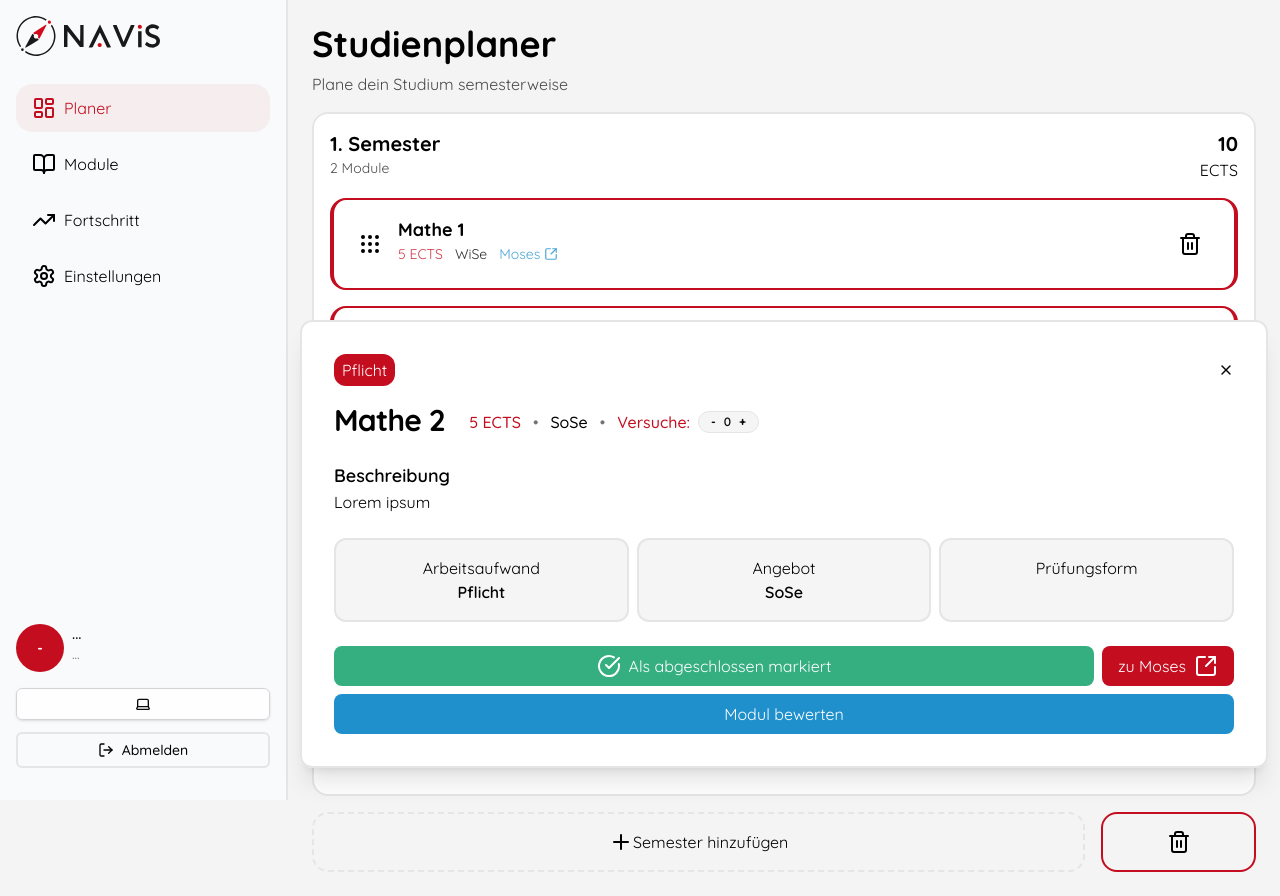
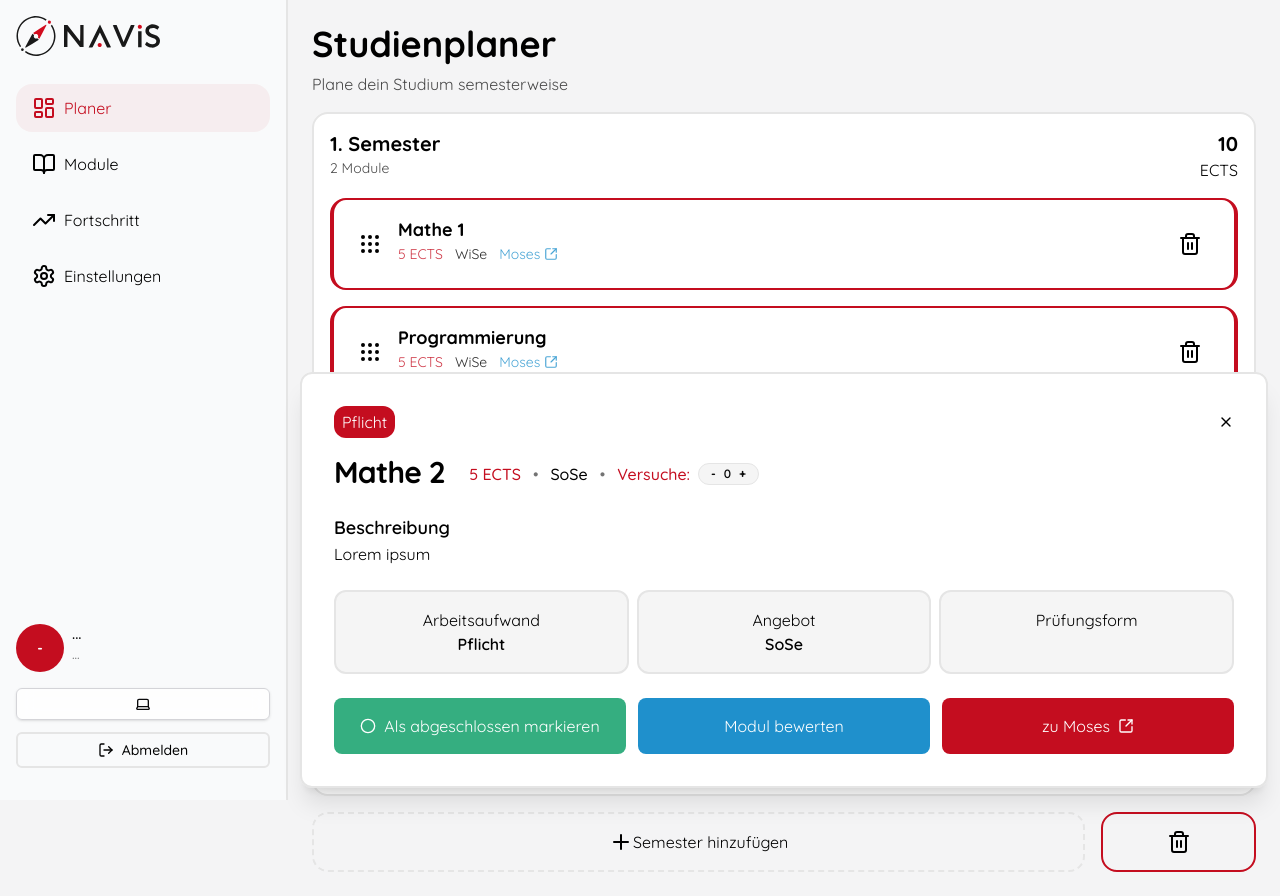
Before and after one commit to TuBerlin-Projekt-Medienerstellung/StudiKompass, a Next.js app: page /protected/planner in a window 1280 px wide. Both pictures are taken after a click on the element 784 px from the left and 644 px from the top of the page. Built offline with nearby package versions, Linux system fonts and the light colour scheme; no server answers.

Commit message:
Logik hinter Button Versuche zählen

```diff
--- a/components/modul-card-modal.tsx
+++ b/components/modul-card-modal.tsx
@@ -3,8 +3,7 @@
 import Link from "next/link";
 import {useState, useEffect} from 'react';
 import {X, SquareArrowOutUpRight, Circle, CircleCheckBig,} from 'lucide-react';
-import {link} from "fs";
-import {details} from "@/constants";
+import {getTries, saveTries} from "@/app/protected/planner/actions";
 
 {/**wahrscheinlich neuer type notwendig um alle Infos aus Supabase zu holen, momentan noch modulInfo aus types.d.ts */}
 
@@ -14,49 +13,70 @@ type Props = {
     modul: modulInfo | null;
 };
 
-const ModulCardModal = ({
-                            isOpen,
-                            onClose,
-                            modul,
-                        }: Props) => {
+const ModulCardModal = ({ isOpen, onClose, modul }: Props) => {
 
     const [checked, setChecked] = useState(false);
     const [counter, setCount] = useState(0);
+    const [errorMsg, setErrorMsg] = useState<string | null>(null);
 
-    const increase = (e: React.MouseEvent) => {
+    const increase = async (e: React.MouseEvent) => {
         e.stopPropagation();
-        if (counter < 4) {
-            setCount(prev => prev + 1);
+        setErrorMsg(null);
+
+        if (counter < 4 && modul && modul.modul_id) {
+            const nextValue = counter + 1;
+            const result = await saveTries(modul.modul_id, nextValue);
+
+            if (result.success) {
+                setCount(nextValue);
+            } else {
+                setErrorMsg(result.error || "Ein Fehler ist aufgetreten.");
+            }
         }
     };
 
-    const decrease = (e: React.MouseEvent) => {
+    const decrease = async (e: React.MouseEvent) => {
         e.stopPropagation();
-        if (counter > 0) {
-            setCount(prev => prev - 1);
+        setErrorMsg(null);
+
+        if (counter > 0 && modul && modul.modul_id) {
+            const nextValue = counter - 1;
+
+            const result = await saveTries(modul.modul_id, nextValue);
+
+            if (result.success) {
+                setCount(nextValue);
+            } else {
+                setErrorMsg(result.error || "Ein Fehler ist aufgetreten.");
+            }
         }
     };
 
+    useEffect(() => {
+        const fetchVersuche = async () => {
+            if (!modul || !modul.modul_id) return;
+            const gespeicherteVersuche = await getTries(modul.modul_id);
+            setCount(gespeicherteVersuche ?? 0);
+        };
 
-    useEffect(() => {
+        if (isOpen && modul?.modul_id) {
+            fetchVersuche();
+            setErrorMsg(null);
+        } else if (!isOpen) {
+            setCount(0);
+        }
         setChecked(false);
-    }, [modul]);
+
+    }, [modul?.modul_id, isOpen]);
 
     if (!modul || !isOpen) return null;
 
-    {/** Eigentlich noch notwendig: Dozent, pruefungsform (nicht in modulInfo -> neuer type?) */
-    }
+    {/** Eigentlich noch notwendig: Dozent, pruefungsform (nicht in modulInfo -> neuer type?)  */}
+
     const {
-        modul_id,
-        name,
         leistungspunkte,
-        semester,
         modulArt,
-        link,
-        beschreibung,
-
     } = modul;
-
 
     return (
 
@@ -64,7 +84,7 @@ const ModulCardModal = ({
             {/**wird nur ausgeführt wenn modul =! NULL */}
             {modul && (
                 <div
-                    className={`fixed z-50 bg-card rounded-xl bottom-8 left-4 right-4 md:left-75 md:right-3 transition-transform transform duration-300 ease-out ${
+                    className={`fixed z-50 bg-card rounded-xl bottom-3 left-3 right-3 md:left-75 md:right-3 transition-transform transform duration-300 ease-out ${
                         isOpen ? "translate-y-0" : "translate-y-full pointer-events-none"
                     }`}>
                     <div
@@ -78,7 +98,16 @@ const ModulCardModal = ({
                                     {modulArt}
                                 </div>
 
-                                <button type="button" onClick={onClose}>
+                                {/* Fehlermeldung, falls Modul nicht in Datenbank existiert */}
+                                {errorMsg && (
+                                    <div className="w-full text-flag-red text-sm font-medium mt-1 ml-4">
+                                        {errorMsg}
+                                    </div>
+                                )}
+
+                                <button type="button"
+                                        onClick={onClose}
+                                        className="hover:opacity-70 transition-opacity">
                                     <X className="w-4 h-4"/>
                                 </button>
                             </div>
@@ -88,7 +117,8 @@ const ModulCardModal = ({
                                 <h1 className="font-bold md:text-3xl text-xl tracking-tight">
                                     {modul.name}
                                 </h1>
-                                <div className="flex flex-row flex-wrap items-center gap-3 text-sm md:text-base md:pt-1">
+                                <div
+                                    className="flex flex-row flex-wrap items-center gap-3 text-sm md:text-base md:pt-1">
                                     <p className="text-flag-red font-medium">
                                         {leistungspunkte} ECTS
                                     </p>
@@ -101,7 +131,8 @@ const ModulCardModal = ({
                                     {/* Counter für Fehlversuche */}
                                     <div className="flex items-center gap-2">
                                         <p className="text-flag-red font-medium">Versuche:</p>
-                                        <div className="flex items-center gap-1 px-2 py-0.5 text-xs bg-muted border rounded-xl">
+                                        <div
+                                            className="flex items-center gap-1 px-2 py-0.5 text-xs bg-muted border rounded-xl">
                                             <button
                                                 className="flex items-center justify-center font-bold rounded-lg text-card-foreground hover:opacity-80 transition-all px-1"
                                                 onClick={decrease}
@@ -155,33 +186,49 @@ const ModulCardModal = ({
                                 </p>
                             </div>
                         </div>
-                        <div className="flex flex-col gap-2 rounded-lg">
-                            <div className="flex rounded-lg gap-2 flex-col md:flex-row">
-                                {/**Ob das Modul schon abgeschlossen ist -> speichert checked oder nicht checked aber noch nicht richtig :(*/}
+
+                        {/**Ob das Modul schon abgeschlossen ist -> speichert checked oder nicht checked aber noch nicht richtig :(*/}
+
+                        <div className="w-full rounded-lg">
+                            <div className="flex gap-3 flex-col flex-wrap md:flex-row w-full items-stretch">
+
+                                {/* Modul Abgeschlossen */}
                                 <button
                                     onClick={() => setChecked(!checked)}
-                                    className={`flex px-4 py-2 rounded-lg md:flex-1 justify-center ${
+                                    className={`flex px-3 py-4 rounded-lg w-full md:flex-1 items-center justify-center whitespace-nowrap transition-colors text-sm md:text-base ${
                                         checked
-                                            ? 'bg-stone-grey text-black'
+                                            ? 'bg-mint-leaf/40 text-gray-500 dark:text-gray-300'
                                             : 'bg-mint-leaf text-white'
                                     }`}>
-                                    {checked
-                                        ? <span className="flex items-center gap-2"><Circle/>Als abgeschlossen markieren</span>
-                                        : <span className="flex items-center gap-2"><CircleCheckBig/>Als abgeschlossen markiert</span>
-                                    }
+                                    {checked ? (
+                                        <span className="flex items-center gap-2 text-center">
+                                            <CircleCheckBig className="w-4 h-4 shrink-0"/>
+                                             Als abgeschlossen markiert
+                                        </span>
+                                    ) : (
+                                        <span className="flex items-center gap-2 text-center">
+                                             <Circle className="w-4 h-4 shrink-0"/>
+                                             Als abgeschlossen markieren
+                                        </span>
+                                    )}
                                 </button>
+
+                                {/* Modul Bewerten */}
+                                <button
+                                    className="bg-blue-bell text-white px-3 py-4 rounded-lg w-full md:flex-1 flex items-center justify-center whitespace-nowrap text-sm md:text-base">
+                                    Modul bewerten
+                                </button>
+
+                                {/* Link zu Moses */}
                                 <Link href={modul.link}
-                                      className="bg-flag-red text-white px-4 py-2 rounded-lg flex items-center justify-center gap-2 md:w-auto">
-                                    zu Moses
-                                    <SquareArrowOutUpRight/>
+                                      className="bg-flag-red text-white px-3 py-4 rounded-lg flex items-center justify-center gap-2 w-full md:flex-1 whitespace-nowrap text-sm md:text-base">
+                                    <span>zu Moses</span>
+                                    <SquareArrowOutUpRight className="w-4 h-4 shrink-0"/>
                                 </Link>
+
                             </div>
-                            <button className="bg-blue-bell text-white px-4 py-2 rounded-lg w-full">
-                                Modul bewerten
-                            </button>
                         </div>
                     </div>
-
                 </div>
             )}
         </div>
--- a/components/semester-modul-card.tsx
+++ b/components/semester-modul-card.tsx
@@ -13,8 +13,7 @@ type Props = {
 const SemesterModulCard = ({modul, onClick}: Props) => {
 
     const [isOpen, setIsOpen] = useState(false);
-    const [selectedModul, setSelectedModul] = useState<modulInfo | null>(null);
-    const valueDisplay = document.getElementById("counter-value");
+    const [selectedModul] = useState<modulInfo | null>(null);
 
     return (
         <div>
--- a/type.d.ts
+++ b/type.d.ts
@@ -25,7 +25,8 @@ declare global {
         beschreibung: string,
         examform: string,
         arbeitsaufwand: number,
-        link: string
+        link: string,
+        versuche: number
     }
 }
 export {}
```
Also changed, not shown: app/protected/planner/actions.ts (+66 -15 lines).
